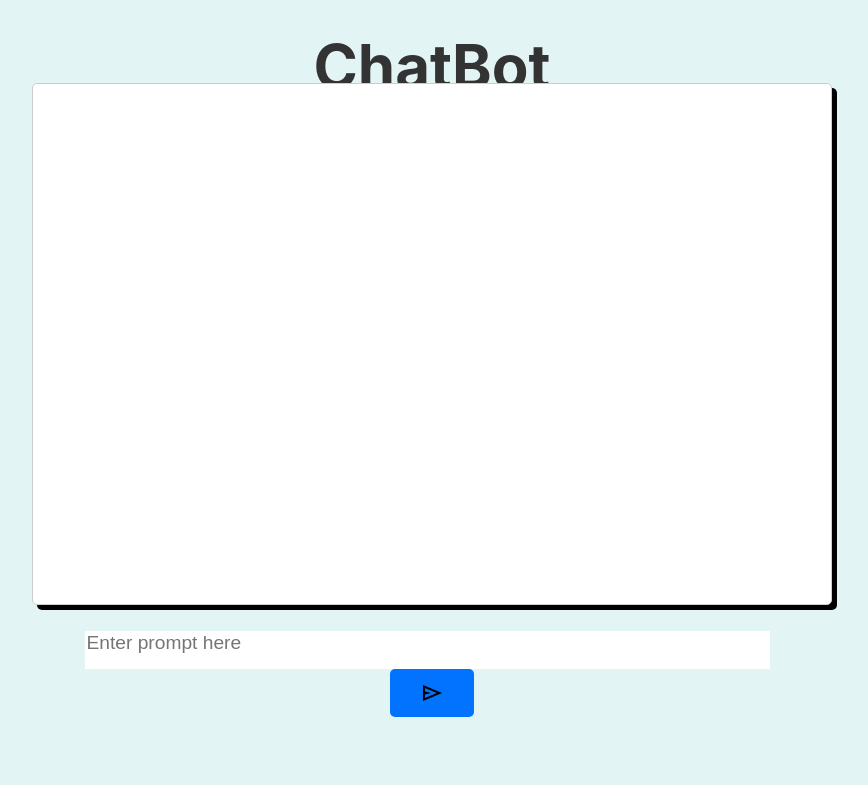
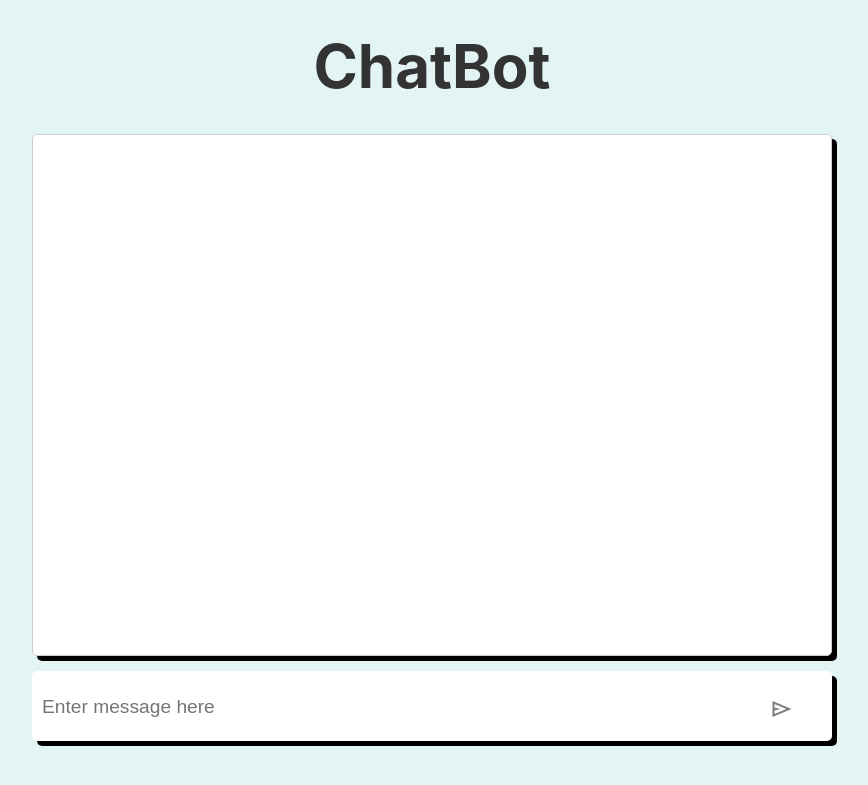
Before and after one commit to harshtyagi18/ChatBot, a Flask app: page / in a window 1280 px wide. Shown: the top 785 px of the page, without its empty margins (208-1076 px from the left). Run offline with Flask 3, Linux system fonts and the light colour scheme.

Commit message:
Update index.html

```diff
--- a/templates/index.html
+++ b/templates/index.html
@@ -5,57 +5,22 @@
       rel="stylesheet"
       href="https://fonts.googleapis.com/css2?family=Material+Symbols+Outlined:opsz,wght,FILL,GRAD@48,600,0,0"
     />
-    <link rel="preconnect" href="https://fonts.googleapis.com" />
-    <link rel="preconnect" href="https://fonts.gstatic.com" crossorigin />
     <link
-      href="https://fonts.googleapis.com/css2?family=Poppins:wght@300;400&display=swap"
       rel="stylesheet"
+      href="{{url_for('static', filename='css/style.css')}}"
     />
-    <link rel="stylesheet" href="{{url_for('static', filename='css/style.css')}}">
-
   </head>
   <body>
     <h1>ChatBot</h1>
     <div id="container">
       <div id="chat"></div>
-      <center><input type="text" id="message" placeholder="Enter prompt here" /></center>
-      <center><button type="submit" onclick="sendMessage()">
-        <span class="material-symbols-outlined"> send </span></center>
-      </button>
+      <div id="pns-container">
+        <input type="text" id="message" placeholder="Enter message here" />
+        <button type="submit" id="send-button" onclick="sendMessage()" disabled>
+          <span class="material-symbols-outlined"> send </span>
+        </button>
+      </div>
     </div>
-
-    <script>
-      document
-        .getElementById("message")
-        .addEventListener("keydown", function (event) {
-          if (event.keyCode === 13) {
-            event.preventDefault();
-            sendMessage();
-          }
-        });
-      function sendMessage() {
-        const message = document.getElementById("message").value;
-        const chat = document.getElementById("chat");
-        chat.innerHTML +=
-          '<div style="display: flex; align-items: center;"> <img src="https://i.pinimg.com/originals/83/bc/8b/83bc8b88cf6bc4b4e04d153a418cde62.jpg" width="50px" height="50px" style="border-radius: 50%;"> <p style=" width: 100%; padding: 10px; background-color: #01b7ff; font-size: large; border-radius: 5px; margin-bottom: 10px; margin-left: 20px;">' +
-          message +
-          "</p> </div>";
-        fetch("/send_message", {
-          method: "POST",
-          headers: {
-            "Content-Type": "application/json",
-          },
-          body: JSON.stringify({ message: message }),
-        })
-          .then((response) => response.json())
-          .then((data) => {
-            chat.innerHTML +=
-              '<div style="display: flex; align-items: center;"> <img src="https://st3.depositphotos.com/8950810/17657/v/450/depositphotos_176577870-stock-illustration-cute-smiling-funny-robot-chat.jpg" width="50px" height="50px" style="border-radius: 50%;"><p class="bot" style="width: 100%; padding: 10px; background-color: #1fff06; font-size: large; border-radius: 5px; margin-bottom: 10px; margin-left: 20px;"> ' +
-              data.message +
-              "</p> </div>";
-          });
-        document.getElementById("message").value = "";
-      }
-    </script>
+    <script src="{{url_for('static', filename='js/script.js')}}"></script>
   </body>
 </html>
```
